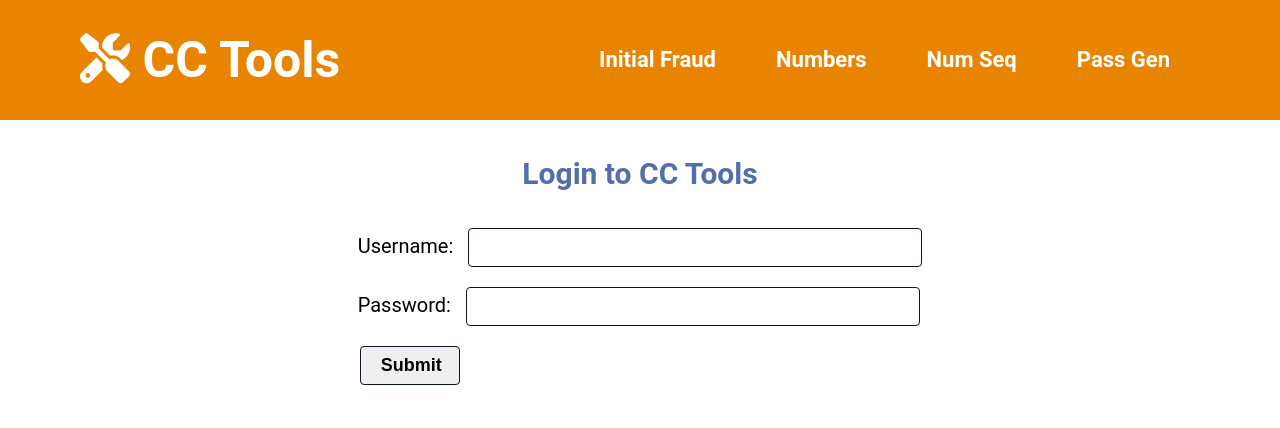
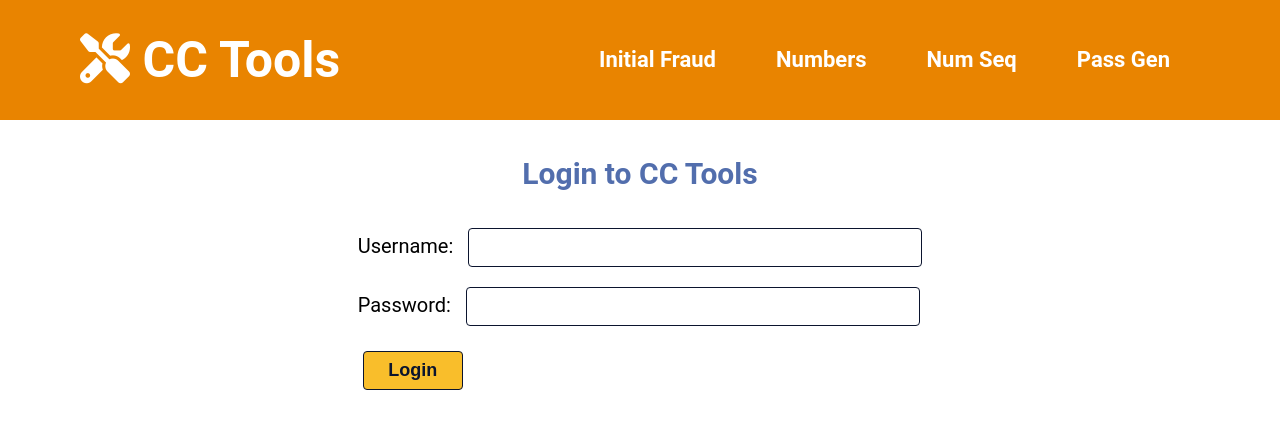
Before and after one commit to MelvinPeepers/tools, a React (Create React App) app in the folder my-app/: page / in a window 1280 px wide. Shown: the top 428 px of the page. Built offline with nearby package versions, Linux system fonts and the light colour scheme.

Commit message:
working on Login CSS

```diff
--- a/my-app/src/components/pages/login/Login.css
+++ b/my-app/src/components/pages/login/Login.css
@@ -194,22 +194,9 @@ forms
   width: 100%;
 }
 
-/*form {
-  width: 100%;
-  text-align: center;
-}
-
-.form-input {
+.login-btn {
   background-color: var(--submit-bg-color);
   color: var(--main-tx-color);
-}
-
-.form-output {
-  background-color: var(--copy-bg-color);
-  color: var(--main-bg-color);
-}
-
-.form-btn {
   width: 100px;
   border-radius: 4px;
   font-size: 1.8rem;
@@ -221,29 +208,3 @@ forms
   text-decoration: none;
   border: 1px solid var(--main-tx-color);
 }
-
-.form-list {
-  margin: 0;
-}
-
-.list-input {
-  padding-bottom: 20px;
-}
-
-.list-output {
-  padding-top: 20px;
-  margin-right: 12codpx;
-}
-
-.input,
-.output {
-  font-size: 1.8rem;
-  padding: 8px 110px;
-  border-radius: 4px;
-  border: 1px solid #000000;
-}
-
-.label {
-  font-size: 2rem;
-  margin-right: 10px;
-}*/
--- a/my-app/src/components/pages/login/Login.js
+++ b/my-app/src/components/pages/login/Login.js
@@ -18,7 +18,7 @@ const Login = () => {
           <label className='label' for="text-input">Password: </label>
             <input className="input" type="password" name="password"></input>
           </li>
-          <input className="form-input form-btn" type="submit"></input>
+          <button className="login-btn">Login</button>
           </ul>
         </form>
       </div>
```
